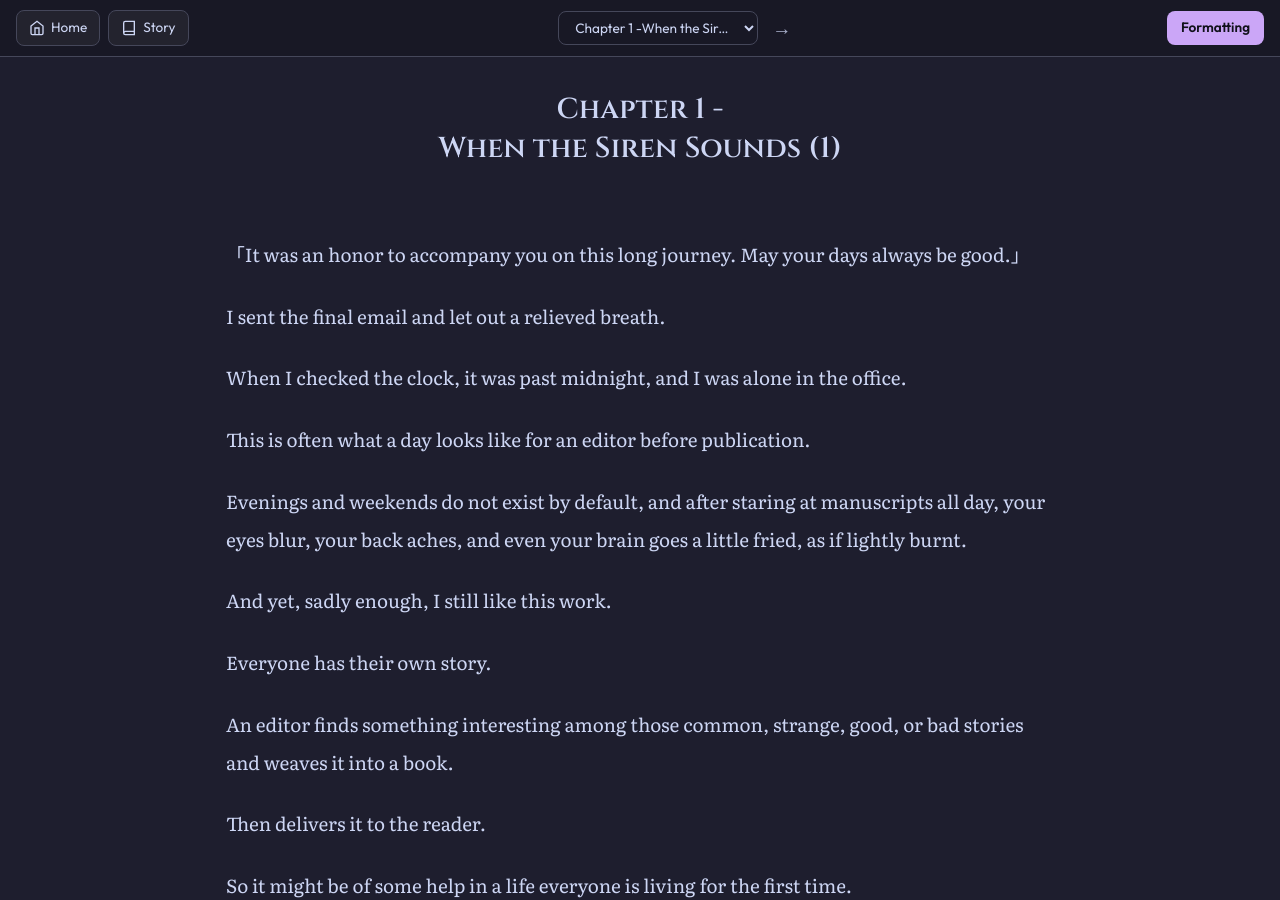
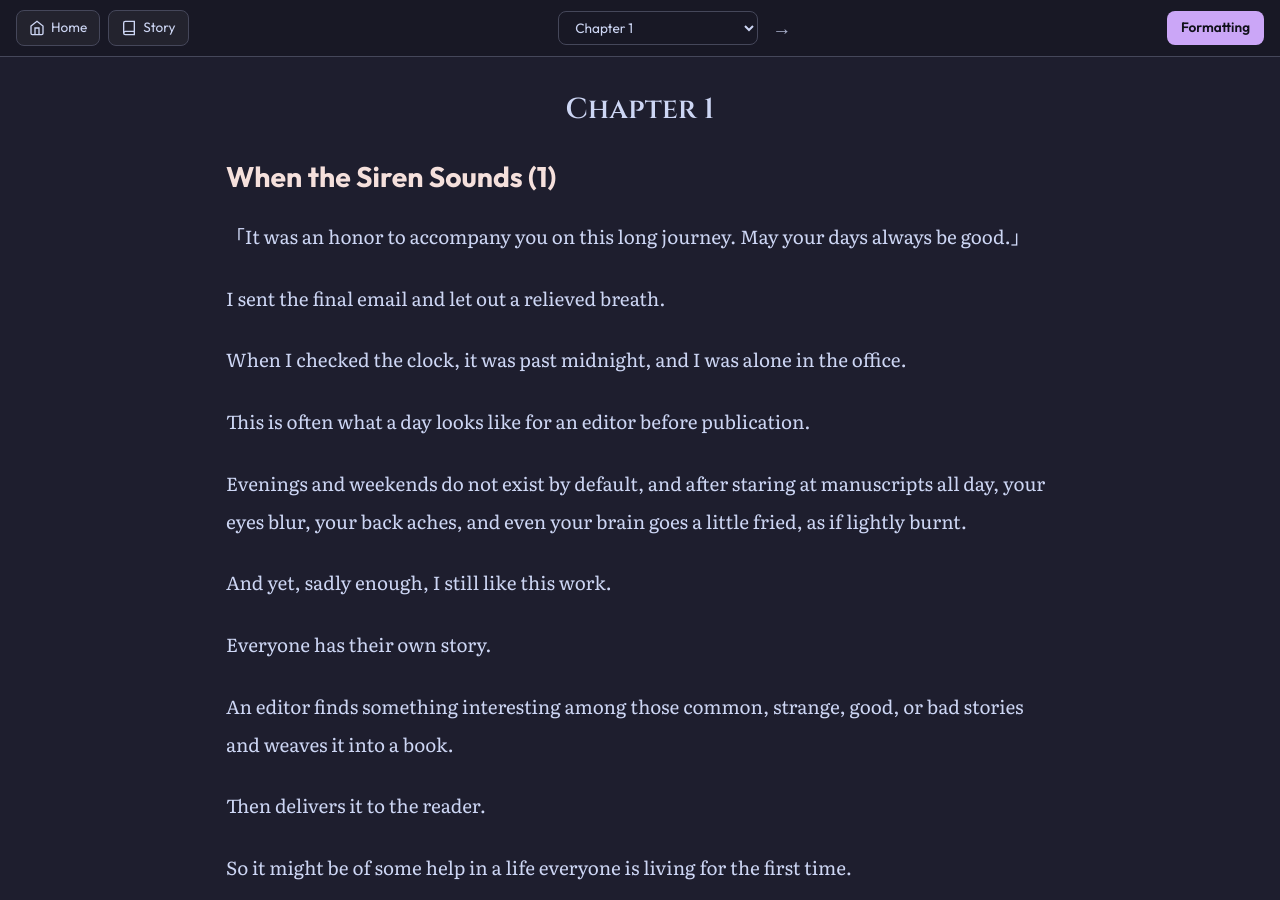
Before and after one commit to soleumn/soleumn.github.io, a Jekyll site: the page built from _chapters/esg/ch1.md, in a window 1280 px wide and 900 px high. Built offline with Jekyll 4.4.1, drawn with Linux system fonts in a browser that asks for light colours; comment, search, counter and statistics services are not loaded.

Commit message:
Update ch1.md

```diff
--- a/_chapters/esg/ch1.md
+++ b/_chapters/esg/ch1.md
@@ -1,10 +1,13 @@
 ---
-title: "Chapter 1 -<br>When the Siren Sounds (1)"
+title: "Chapter 1"
 categories: esg
 capitulo: 1
 ---
 
-<br>「It was an honor to accompany you on this long journey. May your days always be good.」
+
+## When the Siren Sounds (1)
+
+「It was an honor to accompany you on this long journey. May your days always be good.」
 
 I sent the final email and let out a relieved breath.
 
```
